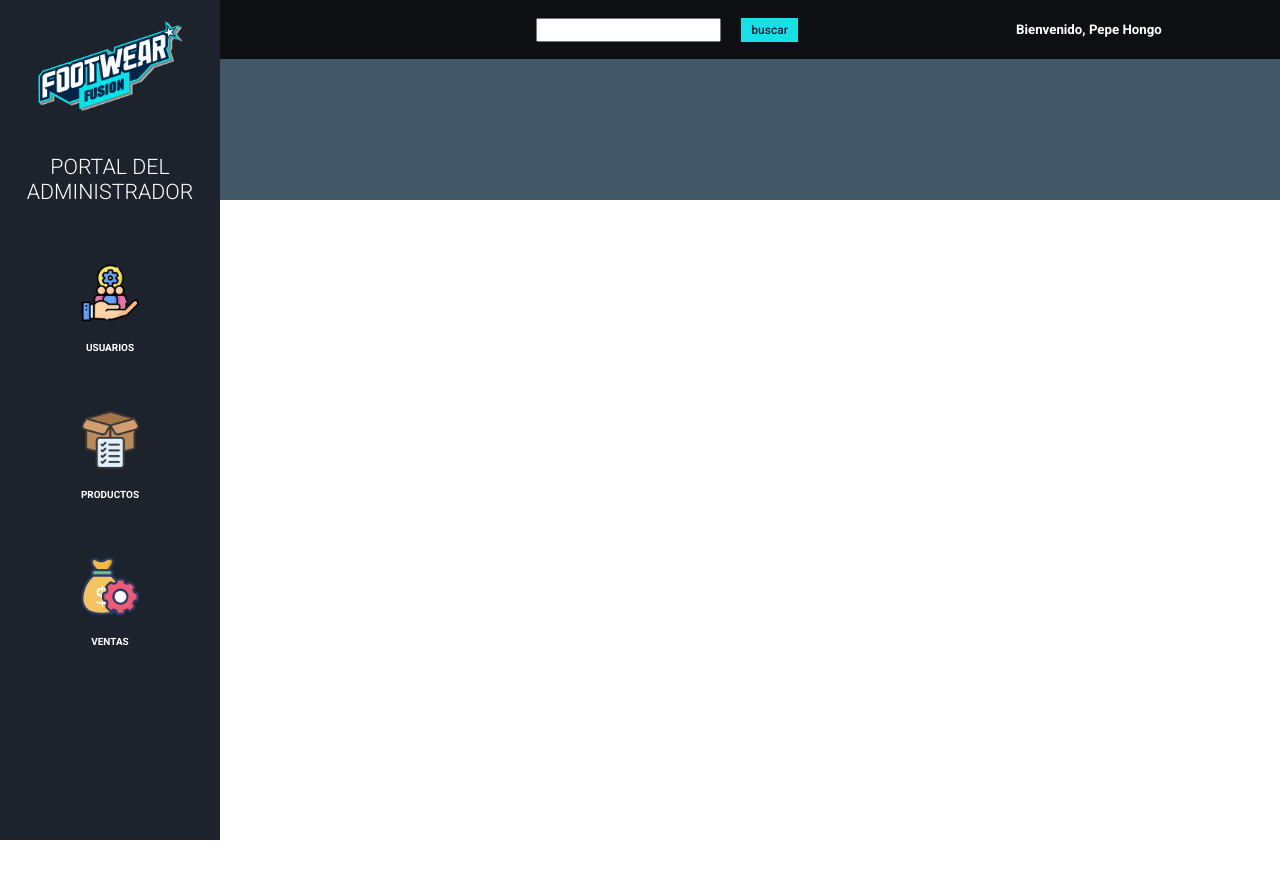
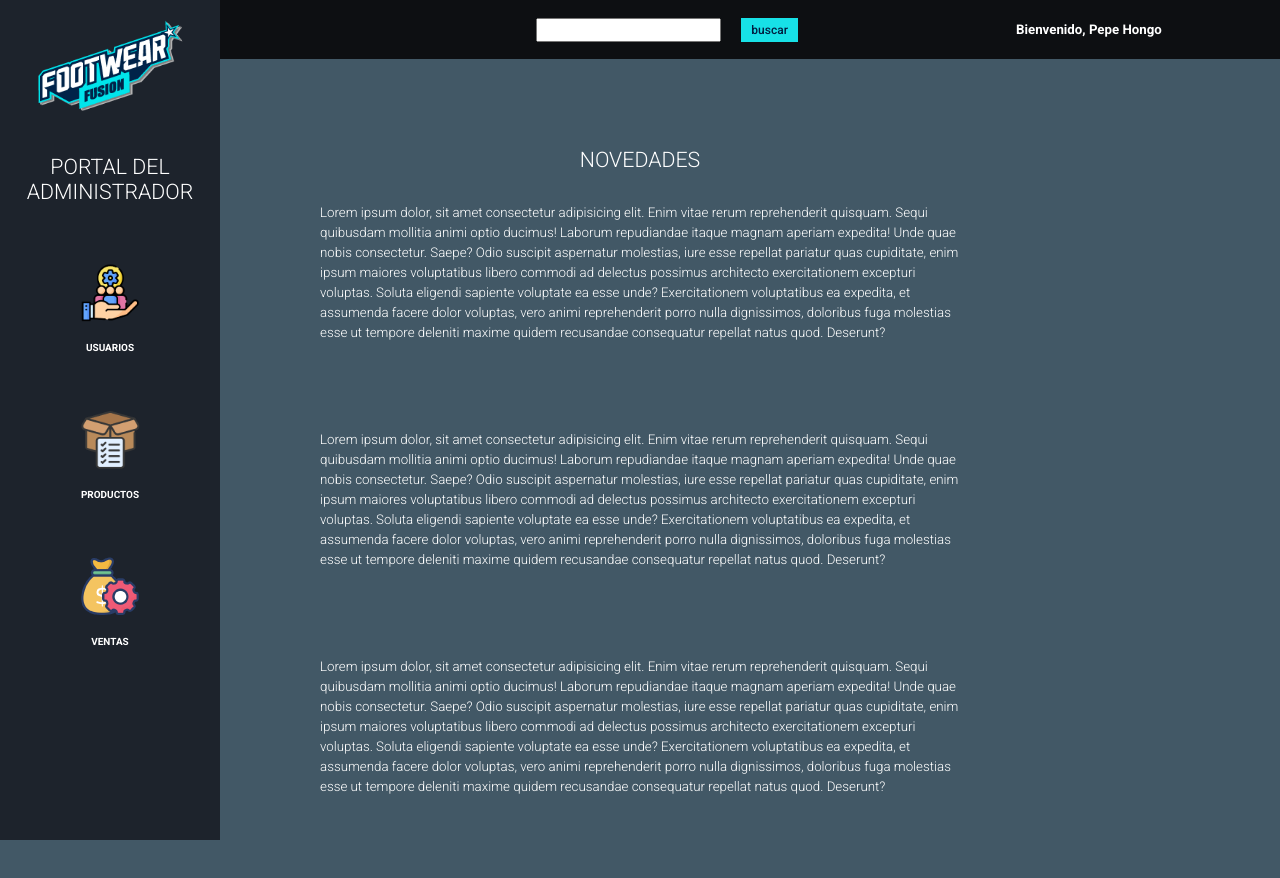
Before and after one commit to eugearagon/footwear-fusion-client, a React (Create React App) app: page /admin in a window 1280 px wide. Shown: the top 878 px of the page. Before the commit the page ends 800 px from the top, so only its background shows below. Built offline with nearby package versions, Linux system fonts and the light colour scheme; no server answers.

Commit message:
saque el detail admin porque no lo vamos a usar

```diff
--- a/src/App.css
+++ b/src/App.css
@@ -959,25 +959,13 @@ select {
   top: 150px;
   margin: 0 auto;
   padding-bottom: 300px;
+  width: 50%;
+  line-height: 15pt;
 }
 
-.detail-admin .img-cont{
-  width: 170px;
-  height: auto;
-  float: left;
-  margin-right: 50px;
-}
 
-.detail-admin img{
-  width: 100%;
-}
-.detail-admin img:hover{
-  cursor: initial;
-}
 
-.detail-admin .detail-der{
-  float: left;
-}
+
 
 .rol-block{
   font-weight: 800;
@@ -987,6 +975,24 @@ select {
   border-radius: 20px;
   position: relative;
   top: 10px;
+}
+
+.admin-card{
+  width: 290px;
+}
+
+.modif-prod{
+  display: flex;
+  flex-wrap: nowrap;
+  width: 50%;
+}
+
+.modif-prod button{
+  padding: 0;
+  color: #17e1e7;
+  background: none;
+  width: 50%;
+  margin: 0 4px;
 }
 
 /*  ----   ADMIN   ---- */
--- a/src/Components/admin/Panel/AdminPanel.jsx
+++ b/src/Components/admin/Panel/AdminPanel.jsx
@@ -10,11 +10,12 @@ import SalesManage from "./SalesManage";
 
 export default function AdminPanel() {
   const [activeTab, setActiveTab] = useState("account");
+  const [showNovedades, setShowNovedades] = useState(true);
 
   function handleTabClick(tabName) {
     setActiveTab(tabName);
+    setShowNovedades(false);
   }
-
   return (
     <div className="admin-panel">
       <div className="saludo-admin">
@@ -54,6 +55,23 @@ export default function AdminPanel() {
           <h5>VENTAS</h5>
         </button>
       </div>
+      {showNovedades && (
+        <div className="detail-admin" >
+        <h1>NOVEDADES</h1>
+        <p>Lorem ipsum dolor, sit amet consectetur adipisicing elit. Enim vitae rerum reprehenderit quisquam. Sequi quibusdam mollitia animi optio ducimus! Laborum repudiandae itaque magnam aperiam expedita! Unde quae nobis consectetur. Saepe?
+        Odio suscipit aspernatur molestias, iure esse repellat pariatur quas cupiditate, enim ipsum maiores voluptatibus libero commodi ad delectus possimus architecto exercitationem excepturi voluptas. Soluta eligendi sapiente voluptate ea esse unde?
+        Exercitationem voluptatibus ea expedita, et assumenda facere dolor voluptas, vero animi reprehenderit porro nulla dignissimos, doloribus fuga molestias esse ut tempore deleniti maxime quidem recusandae consequatur repellat natus quod. Deserunt?</p>
+        <br />
+        <p>Lorem ipsum dolor, sit amet consectetur adipisicing elit. Enim vitae rerum reprehenderit quisquam. Sequi quibusdam mollitia animi optio ducimus! Laborum repudiandae itaque magnam aperiam expedita! Unde quae nobis consectetur. Saepe?
+        Odio suscipit aspernatur molestias, iure esse repellat pariatur quas cupiditate, enim ipsum maiores voluptatibus libero commodi ad delectus possimus architecto exercitationem excepturi voluptas. Soluta eligendi sapiente voluptate ea esse unde?
+        Exercitationem voluptatibus ea expedita, et assumenda facere dolor voluptas, vero animi reprehenderit porro nulla dignissimos, doloribus fuga molestias esse ut tempore deleniti maxime quidem recusandae consequatur repellat natus quod. Deserunt?</p>
+        <br />
+        <p>Lorem ipsum dolor, sit amet consectetur adipisicing elit. Enim vitae rerum reprehenderit quisquam. Sequi quibusdam mollitia animi optio ducimus! Laborum repudiandae itaque magnam aperiam expedita! Unde quae nobis consectetur. Saepe?
+        Odio suscipit aspernatur molestias, iure esse repellat pariatur quas cupiditate, enim ipsum maiores voluptatibus libero commodi ad delectus possimus architecto exercitationem excepturi voluptas. Soluta eligendi sapiente voluptate ea esse unde?
+        Exercitationem voluptatibus ea expedita, et assumenda facere dolor voluptas, vero animi reprehenderit porro nulla dignissimos, doloribus fuga molestias esse ut tempore deleniti maxime quidem recusandae consequatur repellat natus quod. Deserunt?</p>
+
+      </div>
+      )}
       {activeTab === "users" && <UserManage />}
       {activeTab === "products" && <ProductManage />}
       {activeTab === "sales" && <SalesManage />}
--- a/src/Components/admin/Panel/CardAdmin/CardAdmin.jsx
+++ b/src/Components/admin/Panel/CardAdmin/CardAdmin.jsx
@@ -1,26 +1,22 @@
-
 import React from "react";
 
+export default function CardAdmin({ id, title, price, image, marca }) {
+  function handleModifyPrice() {}
 
-export default function CardAdmin({ id, title, price, image, marca }) {
-
-  function handleModifyPrice() {
-
-  }
-
-  function handleModifyImage() {
-
-  }
-
+  function handleModifyImage() {}
 
   return (
-    <div className="card">
+    <div className="card admin-card">
       <img src={image} alt="" />
       <h4 className="marca">{marca.toUpperCase()}</h4>
       <h5>{title}</h5>
-    <h5>${Number(price).toLocaleString('de-DE')}.-</h5>
+      <h5>${Number(price).toLocaleString("de-DE")}.-</h5>
+      <div className="modif-prod">
         <button onClick={handleModifyPrice}>Modificar precio</button>
         <button onClick={handleModifyImage}>Modificar imagen</button>
+        <button onClick={handleModifyPrice}>Modificar estado</button>
+        <button onClick={handleModifyImage}>Modificar stock</button>
+      </div>
     </div>
   );
 }
--- a/src/Components/admin/Panel/ProductManage.jsx
+++ b/src/Components/admin/Panel/ProductManage.jsx
@@ -2,7 +2,7 @@ import { useEffect } from "react";
 import { useDispatch, useSelector } from "react-redux";
 import { getProducts } from "../../../Redux/Actions";
 import CardAdmin from "./CardAdmin/CardAdmin";
-import { NavLink } from "react-router-dom";
+
 
 export default function ProductManage() {
   const dispatch = useDispatch();
@@ -17,7 +17,7 @@ export default function ProductManage() {
       <div className="content-prod">
       {allProducts?.map((p) => {
         return (
-         <NavLink onClick={" window.scrollTo(0, 0); "} to={`/admin/product/${p.id}`} key={p.id}>
+
            <CardAdmin
             key={p.id}
             id={p.id}
@@ -26,7 +26,7 @@ export default function ProductManage() {
             image={p.image}
             marca={p.MarcaProducts[0].name}
           />
-         </NavLink>
+
         );
       })}
       </div>
```
Lines whose indentation alone changed are shown as unchanged.
